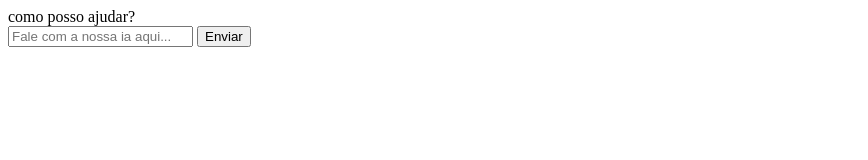
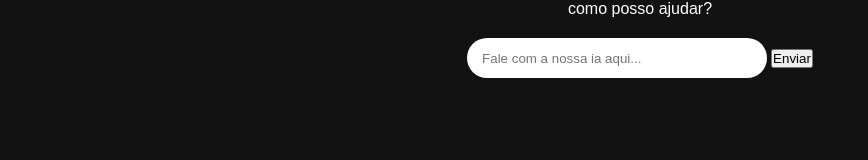
Before and after one commit to kraazy74/calculadora_com_ia, a plain HTML site: page ia/ia.html in a window 1280 px wide. Shown: the whole page, without its empty margins (0-868 px from the left). Drawn offline with Linux system fonts and the light colour scheme.

Commit message:
comit 4
novo designt para a ia

```diff
--- a/ia/ia.css
+++ b/ia/ia.css
@@ -0,0 +1,29 @@
+*{
+    padding: 0;
+    margin: 0;
+    box-sizing: border-box;
+}
+.container{
+    align-items: center;
+    text-align: center;
+}
+.fundo{
+    width: 100vw;
+    height: 100vh;
+    background-color: #121212;
+    position: absolute;
+}
+.title{
+    color: white;
+    font-family: sans-serif;
+}
+.input_container{
+    margin-top: 20px;
+}
+.input{
+    width: 300px;
+    height: 40px;
+    border-radius: 45px;
+    border: none;
+    padding: 0 15px;
+}
--- a/ia/ia.html
+++ b/ia/ia.html
@@ -4,13 +4,16 @@
     <meta charset="UTF-8">
     <meta name="viewport" content="width=device-width, initial-scale=1.0">
     <title>calculadora</title>
+    <link rel="stylesheet" href="../ia/ia.css">
 </head>
 <body>
     <div class="container">
+        <div class="fundo">
         <div class="title">como posso ajudar?</div>
         <div class="input_container">
             <input type="text" class="input" placeholder="Fale com a nossa ia aqui...">
-            <button class="send_button">Enviar</button>
+            <button class="btn_enviar">Enviar</button>
+            </div>
         </div>
     </div>
 </body>
```
Also changed, not shown: calculadora/index.html (+3 -1 lines), calculadora/style.css (+22 -1 lines), 1 other file.
